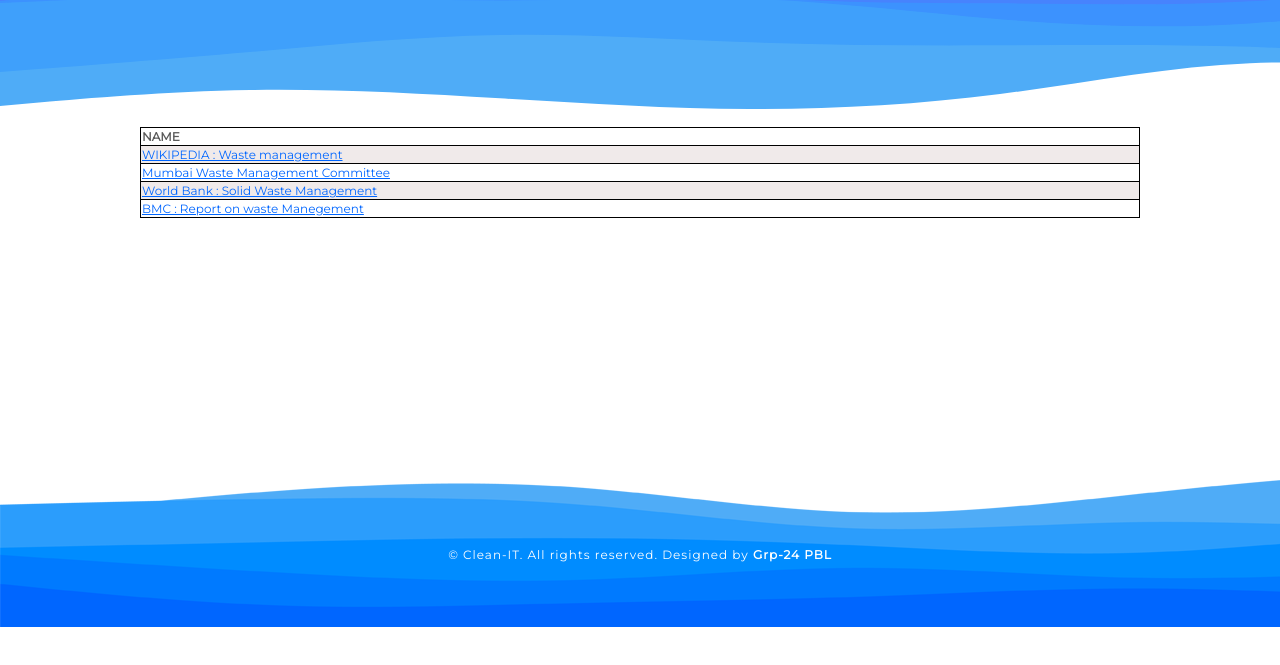
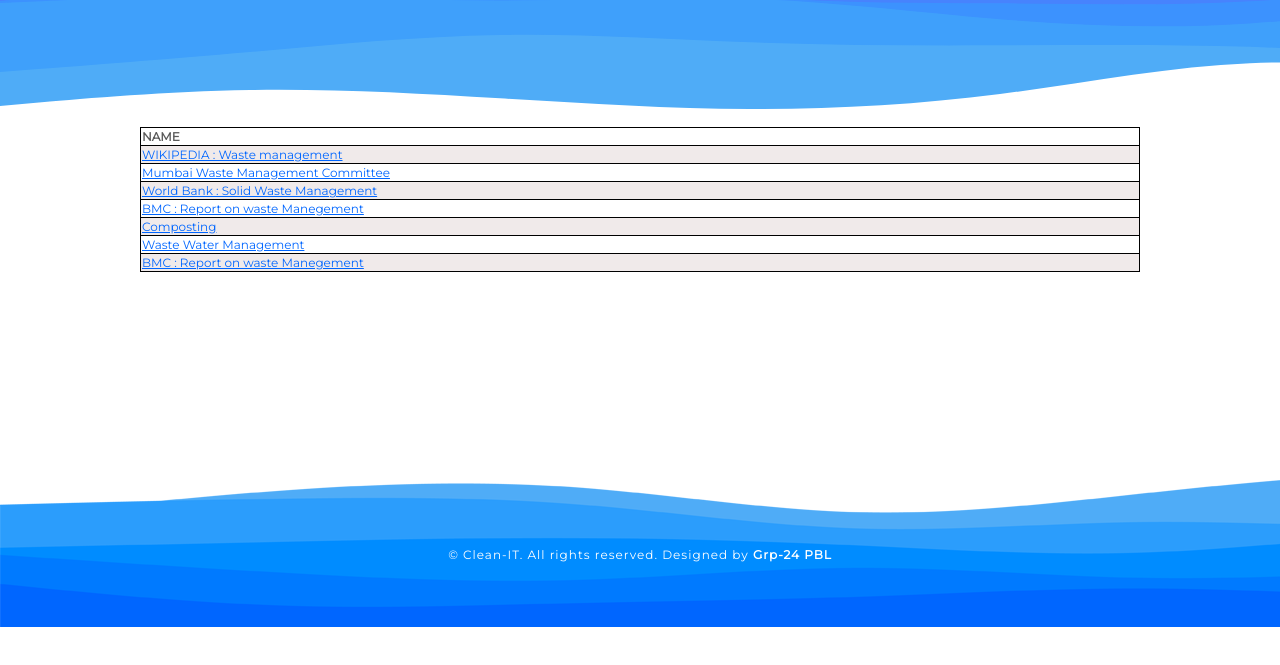
Before and after one commit to aneeshpatne/CleanIT, a plain HTML site: page sources.html in a window 1280 px wide. Shown: the part 123-788 px from the top of the page. Drawn offline with Linux system fonts and the light colour scheme.

Commit message:
Update sources.html

```diff
--- a/sources.html
+++ b/sources.html
@@ -62,6 +62,24 @@
 
 
                   </tr>
+		     </tr>
+				  <tr>
+                    <td><a href="https://www.nrdc.org/stories/composting-101">Composting</a></td>
+
+
+                  </tr>
+		 </tr>
+				  <tr>
+                    <td><a href="https://www.sciencedirect.com/topics/earth-and-planetary-sciences/water-treatment-plant">Waste Water Management</a></td>
+
+
+                  </tr>
+		 </tr>
+				  <tr>
+                    <td><a href="http://www.mumbaidp24seven.in/reference/solidwaste.pdf">BMC : Report on waste Manegement</a></td>
+
+
+                  </tr>
               </table>
         </div>
 
```
